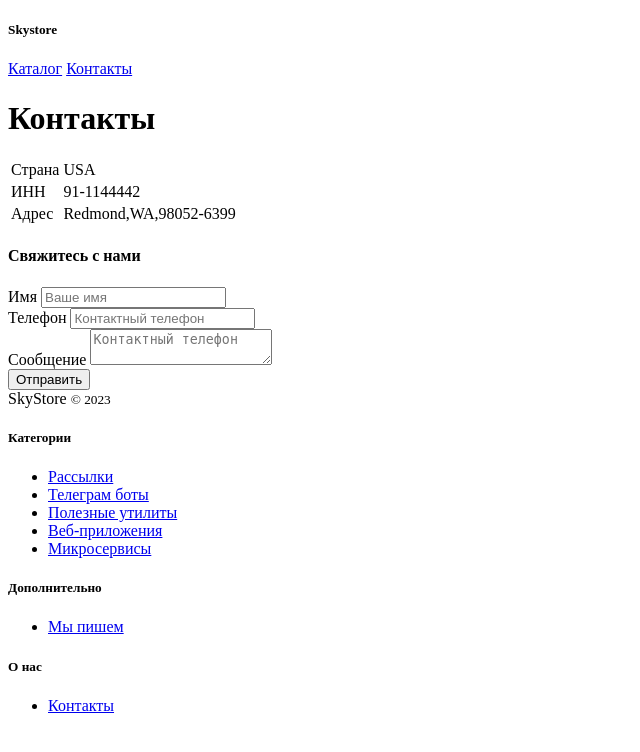
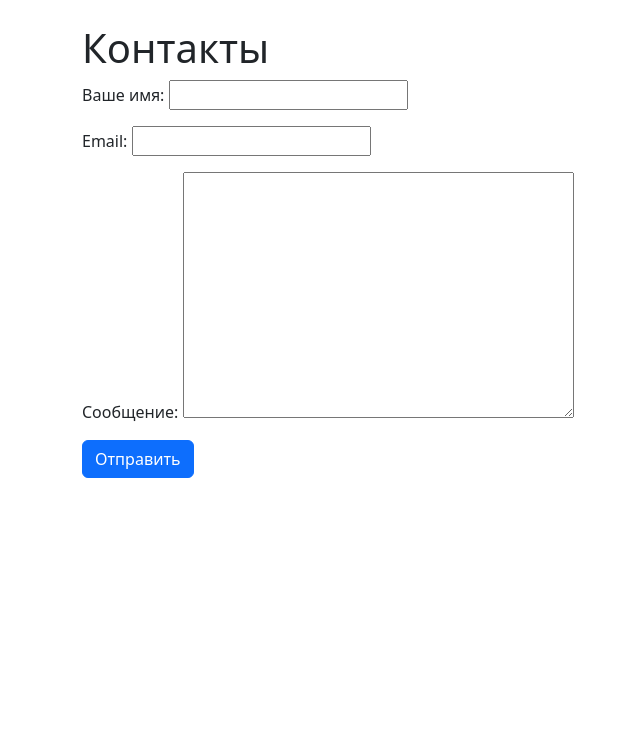
Before and after one commit to pannikolaserg-prog/Django_work, a Django app: template catalog/templates/contacts.html in a window 1280 px wide. Shown: the top 752 px of the page, without its empty margins (0-640 px from the left). Run offline with Django 5.2, Linux system fonts and the light colour scheme; the template is opened without the code that fills it: values that come from a table or form of the project are taken from there, others are empty.

Commit message:
add forms.py and correcting contacts.html

```diff
--- a/catalog/apps.py
+++ b/catalog/apps.py
@@ -1,5 +1,7 @@
 from django.apps import AppConfig
 
 
-class NewappConfig(AppConfig):
-    name = 'catalog'
+class CatalogConfig(AppConfig):
+    default_auto_field = "django.db.models.BigAutoField"
+    name = "catalog"
+    verbose_name = "Каталог"
--- /dev/null
+++ b/catalog/forms.py
@@ -0,0 +1,7 @@
+from django import forms
+
+
+class ContactForm(forms.Form):
+    name = forms.CharField(label="Ваше имя", max_length=100)
+    email = forms.EmailField(label="Email")
+    message = forms.CharField(label="Сообщение", widget=forms.Textarea)
--- a/catalog/templates/contacts.html
+++ b/catalog/templates/contacts.html
@@ -1,105 +1,29 @@
-<!doctype html>
-<html lang="en">
+<!DOCTYPE html>
+<html lang="ru">
 <head>
-    <meta charset="utf-8">
-    <meta name="viewport" content="width=device-width, initial-scale=1">
-    <title>Skystore</title>
-    <!-- Подключите статичеcкие файлы со стилями Bootstrap -->
+    <meta charset="UTF-8">
+    <title>Контакты</title>
+    <link href="https://cdn.jsdelivr.net/npm/bootstrap@5.3.2/dist/css/bootstrap.min.css" rel="stylesheet">
 </head>
 <body>
-<div class="d-flex flex-column flex-md-row align-items-center p-3 px-md-4 mb-3 bg-white border-bottom box-shadow">
-    <h5 class="my-0 mr-md-auto font-weight-normal">Skystore</h5>
-    <nav class="ms-5">
-        <a class="p-2 btn btn-outline-primary" href="/">Каталог</a>
-        <a class="p-2 btn btn-outline-primary" href="/contacts/">Контакты</a>
-    </nav>
-</div>
+    <div class="container mt-4">
+        <h1>Контакты</h1>
 
-<div class="pricing-header px-3 py-3 pt-md-5 pb-md-4 mx-auto text-center">
-    <h1 class="display-4">Контакты</h1>
-</div>
+        <!-- Сообщение об успехе -->
+        {% if messages %}
+            {% for message in messages %}
+                <div class="alert alert-success">
+                    {{ message }}
+                </div>
+            {% endfor %}
+        {% endif %}
 
-<div class="container">
-    <div class="row text-start">
-        <div class="col-lg-9 col-md-6 col-sm-12">
-            <div class="card mb-4 box-shadow">
-                <div class="card-body">
-                    <table class="table table-striped">
-                        <tr>
-                            <td class="w-25">Страна</td>
-                            <td>USA</td>
-                        </tr>
-                        <tr>
-                            <td class="w-25">ИНН</td>
-                            <td>91-1144442</td>
-                        </tr>
-                        <tr>
-                            <td class="w-25">Адрес</td>
-                            <td>Redmond,WA,98052-6399</td>
-                        </tr>
-                    </table>
-                </div>
-            </div>
-        </div>
-        <div class="col-lg-3 col-md-6 col-sm-12">
-            <div class="card mb-4 box-shadow">
-                <div class="card-header">
-                    <h4 class="my-0 font-weight-normal">Свяжитесь с нами</h4>
-                </div>
-                <div class="card-body">
-                    <form method="post" action="" class="form-floating">
-                        {% csrf_token %}
-                        <div class="mb-3">
-                            <label for="name">Имя</label>
-                            <input type="text" name="name" class="form-control" id="name" placeholder="Ваше имя" required>
-                        </div>
-                        <div class="mb-3">
-                            <label for="phone">Телефон</label>
-                            <input type="text" name="phone" class="form-control" id="phone" placeholder="Контактный телефон" required>
-                        </div>
-                        <div class="mb-3">
-                            <label for="message">Сообщение</label>
-                            <textarea type="text" name="message" class="form-control" id="message" placeholder="Контактный телефон" required></textarea>
-                        </div>
-                        <button type="submit" class="btn btn-lg btn-block btn-outline-primary">Отправить</button>
-                    </form>
-                </div>
-            </div>
-        </div>
+        <!-- Форма -->
+        <form method="post">
+            {% csrf_token %}
+            {{ form.as_p }}
+            <button type="submit" class="btn btn-primary">Отправить</button>
+        </form>
     </div>
-
-    <footer class="pt-4 my-md-5 pt-md-5 border-top">
-        <div class="row">
-            <div class="col-12 col-md">
-                SkyStore
-                <small class="d-block mb-3 text-muted">&copy; 2023</small>
-            </div>
-            <div class="col-6 col-md">
-                <h5>Категории</h5>
-                <ul class="list-unstyled text-small">
-                    <li><a class="text-muted" href="#">Рассылки</a></li>
-                    <li><a class="text-muted" href="#">Телеграм боты</a></li>
-                    <li><a class="text-muted" href="#">Полезные утилиты</a></li>
-                    <li><a class="text-muted" href="#">Веб-приложения</a></li>
-                    <li><a class="text-muted" href="#">Микросервисы</a></li>
-                </ul>
-            </div>
-            <div class="col-6 col-md">
-                <h5>Дополнительно</h5>
-                <ul class="list-unstyled text-small">
-                    <li><a class="text-muted" href="#">Мы пишем</a></li>
-                </ul>
-            </div>
-            <div class="col-6 col-md">
-                <h5>О нас</h5>
-                <ul class="list-unstyled text-small">
-                    <li><a class="text-muted" href="/contacts/">Контакты</a></li>
-                </ul>
-            </div>
-        </div>
-    </footer>
-</div>
-
-<!-- Подключите статичеcкие файлы со скриптами Bootstrap -->
 </body>
 </html>
--- a/catalog/urls.py
+++ b/catalog/urls.py
@@ -1,9 +1,10 @@
-from django.urls import path, include
-from catalog.apps import NewappConfig
-from catalog.views import home
+from django.urls import path
 
-app_name = NewappConfig.name
+from . import views
+
+app_name = "catalog"
 
 urlpatterns = [
-    path('', home, name='home')
+    path("", views.home, name="home"),
+    path("contacts/", views.contacts, name="contacts"),
 ]
--- a/config/urls.py
+++ b/config/urls.py
@@ -3,5 +3,5 @@ from django.urls import path, include
 
 urlpatterns = [
     path('admin/', admin.site.urls),
-    path('', include('catalog.urls', namespace='catalog'))
+    path('', include('catalog.urls')),
 ]
```
Also changed, not shown: catalog/templates/home.html (+5 -2 lines), catalog/views.py (+20 -2 lines).
